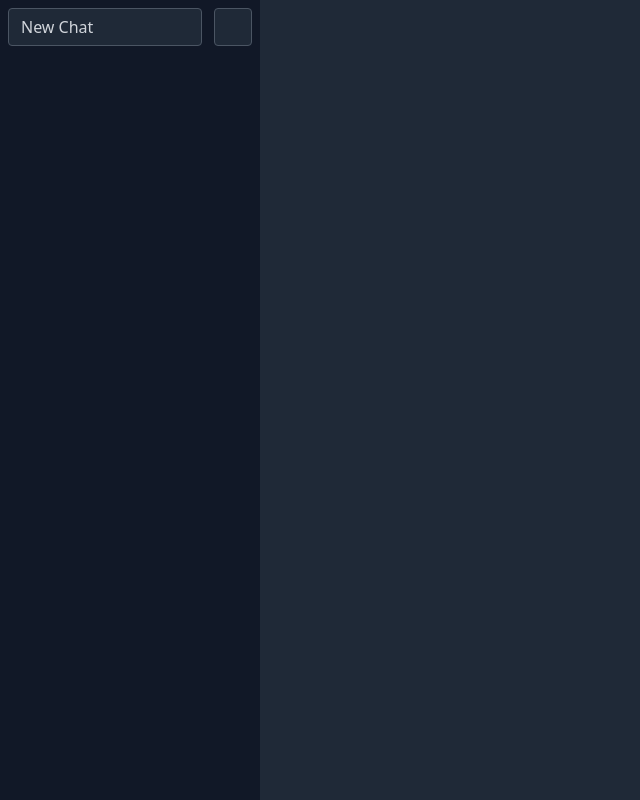
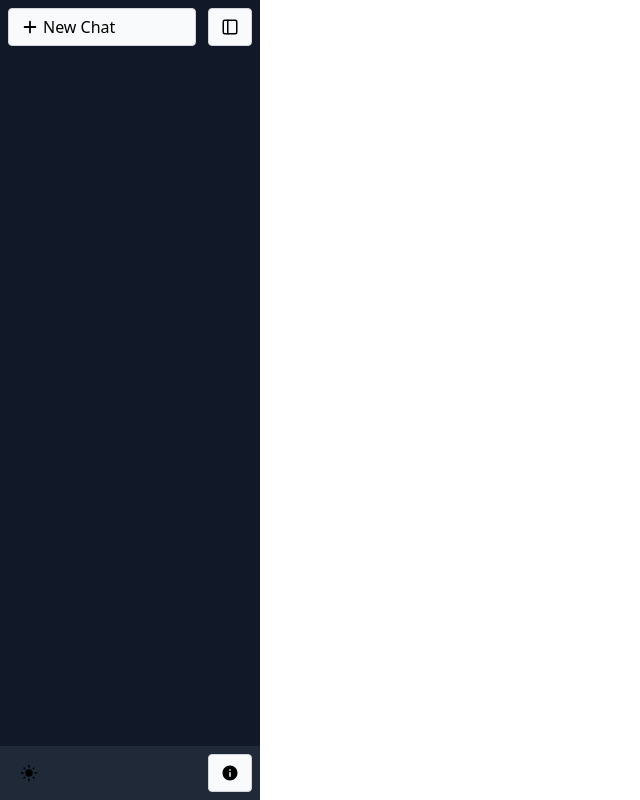
Before and after one commit to duel512/next-gpt, a Next.js app: page / in a window 1280 px wide. Shown: the whole page, without its empty margins (0-640 px from the left). Built offline with nearby package versions, Linux system fonts and the light colour scheme.

Commit message:
Dark and light mode switching added by global state, reducer replaces useState

```diff
--- a/app/layout.tsx
+++ b/app/layout.tsx
@@ -14,7 +14,7 @@ export default function RootLayout({
 }) {
   return (
     <html lang="en">
-      <body className="dark">
+      <body>
         <AppContextProvider>{children}</AppContextProvider>
       </body>
     </html>
--- a/app/page.tsx
+++ b/app/page.tsx
@@ -1,9 +1,16 @@
+"use client";
+
 import Navigation from "@/components/home/Navigation/index";
 import Main from "@/components/home/Main";
+import { useAppContext } from "@/components/AppContext";
 
 export default function Home() {
+  const {
+    state: { themeMode },
+  } = useAppContext();
+
   return (
-    <div className="h-full flex">
+    <div className={`${themeMode} h-full flex`}>
       <Navigation />
       <Main />
     </div>
--- a/components/AppContext.tsx
+++ b/components/AppContext.tsx
@@ -1,22 +1,19 @@
 "use client";
 
+import { State, Action, reducer, initState } from "@/reducers/AppReducer";
 import {
   Dispatch,
   ReactNode,
-  SetStateAction,
   createContext,
   useMemo,
   useState,
   useContext,
+  useReducer,
 } from "react";
-
-type State = {
-  displayNavigation: boolean;
-};
 
 type AppContextProps = {
   state: State;
-  setState: Dispatch<SetStateAction<State>>;
+  dispatch: Dispatch<Action>;
 };
 
 const AppContext = createContext<AppContextProps>(null!);
@@ -30,10 +27,10 @@ export default function AppContextProvider({
 }: {
   children: ReactNode;
 }) {
-  const [state, setState] = useState({ displayNavigation: true });
+  const [state, dispatch] = useReducer(reducer, initState);
   const contextValue = useMemo(() => {
-    return { state, setState };
-  }, [state, setState]);
+    return { state, dispatch };
+  }, [state, dispatch]);
 
   return (
     <AppContext.Provider value={contextValue}>{children}</AppContext.Provider>
--- a/components/common/Button.tsx
+++ b/components/common/Button.tsx
@@ -26,6 +26,7 @@ export default function Button({
        ${className}`}
       {...props}
     >
+      {Icon && <Icon className={`text-lg ${children ? "mr-1" : ""}`} />}
       {children}
     </button>
   );
--- a/components/home/Main/Menu.tsx
+++ b/components/home/Main/Menu.tsx
@@ -2,12 +2,13 @@
 
 import { useAppContext } from "@/components/AppContext";
 import Button from "@/components/common/Button";
+import { ActionType } from "@/reducers/AppReducer";
 import { LuPanelLeft } from "react-icons/lu";
 
 export default function Menu() {
   const {
     state: { displayNavigation },
-    setState,
+    dispatch,
   } = useAppContext();
 
   return (
@@ -15,8 +16,10 @@ export default function Menu() {
       icon={LuPanelLeft}
       className={`${displayNavigation ? "hidden" : ""} fixed left-2 top-2`}
       onClick={() => {
-        setState((v) => {
-          return { ...v, displayNavigation: true };
+        dispatch({
+          type: ActionType.UPDATE,
+          field: "displayNavigation",
+          value: true,
         });
       }}
       variant="outline"
--- a/components/home/Navigation/MenuBar.tsx
+++ b/components/home/Navigation/MenuBar.tsx
@@ -2,9 +2,10 @@ import { HiPlus } from "react-icons/hi";
 import Button from "@/components/common/Button";
 import { LuPanelLeft } from "react-icons/lu";
 import { useAppContext } from "@/components/AppContext";
+import { ActionType } from "@/reducers/AppReducer";
 
 const MenuBar = () => {
-  const { setState } = useAppContext();
+  const { dispatch } = useAppContext();
 
   return (
     <div className="flex space-x-3">
@@ -15,8 +16,10 @@ const MenuBar = () => {
       <Button
         icon={LuPanelLeft}
         onClick={() => {
-          setState((v) => {
-            return { ...v, displayNavigation: false };
+          dispatch({
+            type: ActionType.UPDATE,
+            field: "displayNavigation",
+            value: false,
           });
         }}
         variant="outline"
--- /dev/null
+++ b/components/home/Navigation/Toolbar.tsx
@@ -0,0 +1,31 @@
+import Button from "@/components/common/Button";
+import { MdLightMode, MdDarkMode, MdInfo } from "react-icons/md";
+import { useAppContext } from "@/components/AppContext";
+import { ActionType } from "@/reducers/AppReducer";
+
+const ToolBar = () => {
+  const {
+    state: { themeMode },
+    dispatch,
+  } = useAppContext();
+
+  return (
+    <div className="absolute bottom-0 left-0 right-0 bg-gray-800 flex p-2 justify-between">
+      <Button
+        icon={themeMode === "dark" ? MdDarkMode : MdLightMode}
+        variant="text"
+        onClick={() => {
+          dispatch({
+            type: ActionType.UPDATE,
+            field: "themeMode",
+            value: themeMode === "dark" ? "light" : "dark",
+          });
+        }}
+      />
+
+      <Button icon={MdInfo} variant="outline" />
+    </div>
+  );
+};
+
+export default ToolBar;
--- a/components/home/Navigation/index.tsx
+++ b/components/home/Navigation/index.tsx
@@ -2,6 +2,7 @@
 
 import { useAppContext } from "@/components/AppContext";
 import MenuBar from "./MenuBar";
+import ToolBar from "./Toolbar";
 
 const Navigation = () => {
   const {
@@ -12,9 +13,10 @@ const Navigation = () => {
     <nav
       className={`${
         displayNavigation ? "" : "hidden"
-      } dark relative h-full w-[260px] bg-gray-900 text-gray-300 p-2`}
+      } relative h-full w-[260px] bg-gray-900 text-gray-300 p-2`}
     >
       <MenuBar />
+      <ToolBar />
     </nav>
   );
 };
--- a/package.json
+++ b/package.json
@@ -19,6 +19,9 @@
     "@types/react": "^18",
     "@types/react-dom": "^18",
     "autoprefixer": "^10.0.1",
+    "babel-preset-es2015": "^6.24.1",
+    "babel-preset-react": "^6.24.1",
+    "babel-preset-stage-0": "^6.24.1",
     "eslint": "^8",
     "eslint-config-next": "14.0.4",
     "postcss": "^8",
--- /dev/null
+++ b/reducers/AppReducer.ts
@@ -0,0 +1,30 @@
+export type State = {
+  displayNavigation: boolean;
+  themeMode: "dark" | "light";
+};
+
+export enum ActionType {
+  UPDATE = "UPDATE",
+}
+
+type UpdateAction = {
+  type: ActionType.UPDATE;
+  field: string;
+  value: any;
+};
+
+export type Action = UpdateAction;
+
+export const initState: State = {
+  displayNavigation: true,
+  themeMode: "light",
+};
+
+export function reducer(state: State, action: Action) {
+  switch (action.type) {
+    case ActionType.UPDATE:
+      return { ...state, [action.field]: action.value };
+    default:
+      throw new Error();
+  }
+}
```
Also changed, not shown: tailwind.config.ts (+8 -8 lines), 1 other file (tests, documents, lock files or other folders).
